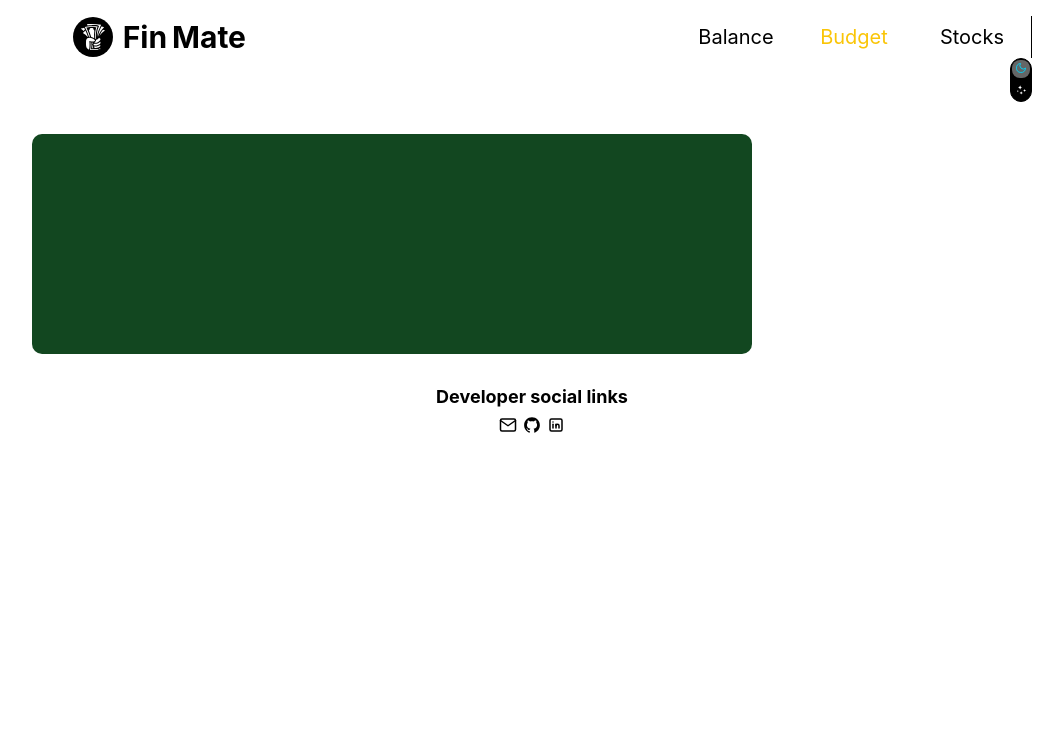
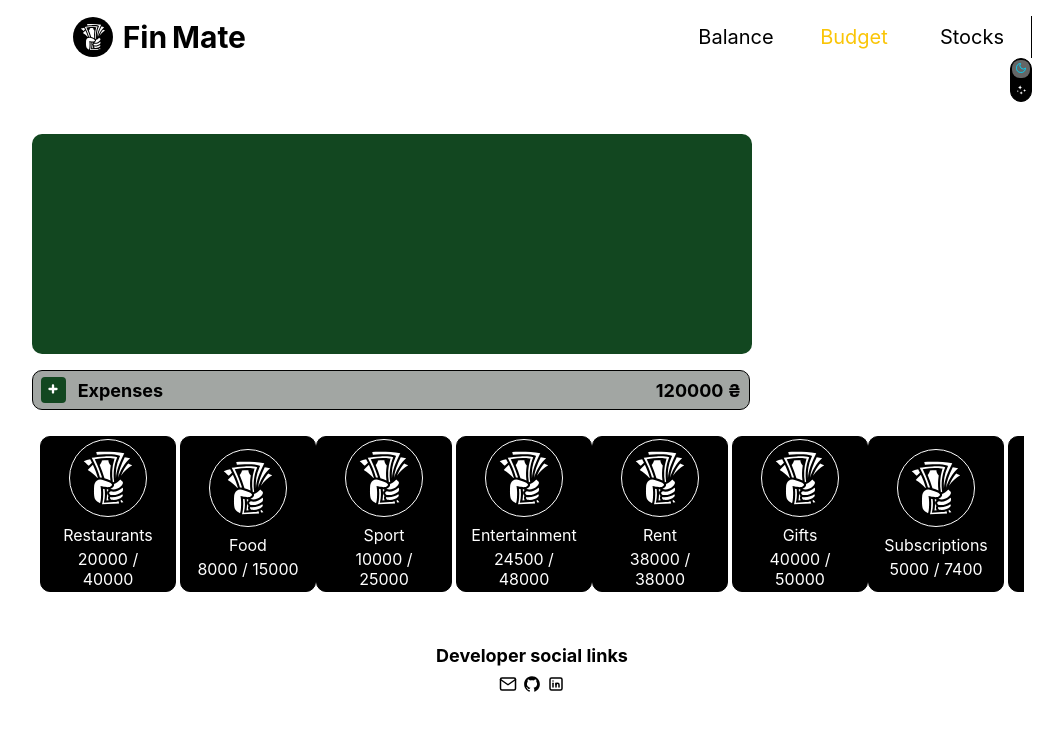
Before and after one commit to IamDorohin/finmate, a React (Create React App) app: page /finmate/budget in a window 1280 px wide. Shown: the top 730 px of the page, without its empty margins (108-1171 px from the left). Built offline with nearby package versions, Linux system fonts and the light colour scheme.

Commit message:
Started work on the Budget page

```diff
--- a/src/Components/BudgetPageComponents/ExpensesSection/ExpensesSection.jsx
+++ b/src/Components/BudgetPageComponents/ExpensesSection/ExpensesSection.jsx
@@ -1,17 +1,57 @@
+import { GiTakeMyMoney } from 'react-icons/gi';
+import { useState } from 'react';
+import { Modal } from 'Components/Common/Modal/Modal';
 import { PageContainer } from 'Components/Common/PageContainer.styled';
+import { SectionsHeader } from 'Components/Common/SectionsHeader/SectionsHeader';
+import data from 'Helpers/sectionsHeaderData.json';
+import expenses from 'Helpers/expensesData.json';
 import {
   ExpensesSectionContainer,
   FlexContainer,
   ExpensesSectionWrapper,
+  SectionListWrapper,
+  SectionList,
+  SectionItem,
+  SectionItemContent,
+  SectionItemLogo,
+  SectionItemData,
+  SectionItemDataTitle,
+  SectionItemDataAmount,
 } from './ExpensesSection.styled';
 
 export const ExpensesSection = () => {
+  const sectionHeaderData = data[3];
+  const [showModal, setShowModal] = useState(false);
+
+  const changeModalStatusHandler = () => {
+    setShowModal(!showModal);
+  };
+
   return (
     <ExpensesSectionContainer>
       <PageContainer>
+        {showModal && <Modal onClose={changeModalStatusHandler}></Modal>}
         <FlexContainer>
           <ExpensesSectionWrapper></ExpensesSectionWrapper>
         </FlexContainer>
+        <SectionsHeader data={sectionHeaderData} />
+        <SectionListWrapper>
+          <SectionList>
+            {expenses.map(({ title, amount }) => (
+              <SectionItem key={title} onClick={changeModalStatusHandler}>
+                <SectionItemContent>
+                  <SectionItemLogo>
+                    <GiTakeMyMoney color="#fff" size={'100%'} />
+                  </SectionItemLogo>
+                  <SectionItemData>
+                    <SectionItemDataTitle>{title}</SectionItemDataTitle>
+                    <SectionItemDataAmount>{amount}</SectionItemDataAmount>
+                  </SectionItemData>
+                </SectionItemContent>
+              </SectionItem>
+            ))}
+          </SectionList>
+        </SectionListWrapper>
       </PageContainer>
     </ExpensesSectionContainer>
   );
--- a/src/Components/BudgetPageComponents/ExpensesSection/ExpensesSection.styled.jsx
+++ b/src/Components/BudgetPageComponents/ExpensesSection/ExpensesSection.styled.jsx
@@ -16,6 +16,7 @@ export const ExpensesSectionWrapper = styled.div`
   justify-content: space-between;
   align-items: center;
   height: 92px;
+  margin-bottom: 16px;
   padding: 12px;
   background-color: #124720;
   border-radius: 10px;
@@ -40,3 +41,171 @@ export const ExpensesSectionWrapper = styled.div`
     height: 180px;
   }
 `;
+
+export const SectionListWrapper = styled.div`
+  margin-top: 8px;
+  padding: 2px 8px;
+  /* border: 1px solid #000; */
+  border-radius: 20px;
+`;
+
+export const SectionList = styled.ul`
+  margin: 0;
+  margin-top: 16px;
+  padding-left: 0;
+  overflow-x: scroll;
+  scroll-behavior: smooth;
+  height: 330px;
+
+  display: flex;
+  flex-direction: column;
+  flex-wrap: wrap;
+  align-content: flex-start;
+
+  ::-webkit-scrollbar {
+    background-color: #fff;
+    border-radius: 10px;
+    height: 8px;
+  }
+
+  ::-webkit-scrollbar-thumb {
+    background: #000;
+    border-radius: 10px;
+  }
+
+  @media screen and (min-width: 480px) {
+    height: 140px;
+  }
+
+  @media screen and (min-width: 769px) {
+    height: 170px;
+  }
+
+  @media screen and (min-width: 1200px) {
+    height: 175px;
+  }
+`;
+
+export const SectionItem = styled.li`
+  display: flex;
+  align-items: center;
+  justify-content: center;
+  width: 68px;
+  height: 80px;
+  margin-right: 4px;
+  margin-bottom: 12px;
+  padding: 4px;
+  border: 1px solid black;
+  border-radius: 10px;
+  list-style: none;
+  background-color: #000;
+  cursor: pointer;
+
+  :nth-last-child {
+    margin-right: 0;
+  }
+
+  :nth-child(2n) {
+    margin-right: 0px;
+  }
+
+  @media screen and (min-width: 480px) {
+    width: 90px;
+    height: 100px;
+    padding: 12px;
+  }
+
+  @media screen and (min-width: 768px) {
+    width: 110px;
+    height: 130px;
+    padding: 12px;
+  }
+
+  @media screen and (min-width: 1200px) {
+    /* width: 140px;
+    height: 160px; */
+  }
+`;
+
+export const SectionItemContent = styled.div`
+  display: inline-flex;
+  display: flex;
+  justify-content: center;
+  align-items: center;
+  /* flex-wrap: wrap; */
+  flex-direction: column;
+`;
+
+export const SectionItemLogo = styled.div`
+  height: 16px;
+  width: 16px;
+  margin-bottom: 8px;
+  padding: 8px;
+  border: 1px solid #fff;
+  border-radius: 50%;
+
+  @media screen and (min-width: 480px) {
+    height: 40px;
+    width: 40px;
+  }
+
+  @media screen and (min-width: 768px) {
+    height: 60px;
+    width: 60px;
+  }
+
+  @media screen and (min-width: 1200px) {
+    /* width: 70px;
+    height: 70px;
+    margin-bottom: 18px; */
+  }
+`;
+
+export const SectionItemData = styled.div`
+  margin: 0;
+  padding-left: 2px;
+  display: contents;
+
+  @media screen and (min-width: 480px) {
+    margin-top: 18px;
+  }
+`;
+
+export const SectionItemDataTitle = styled.p`
+  margin: 0;
+  margin-bottom: 4px;
+  font-size: 8px;
+  text-align: center;
+  color: #fff;
+
+  @media screen and (min-width: 480px) {
+    font-size: 12px;
+  }
+
+  @media screen and (min-width: 768px) {
+    font-size: 14px;
+  }
+
+  @media screen and (min-width: 1200px) {
+    font-size: 16px;
+  }
+`;
+
+export const SectionItemDataAmount = styled.p`
+  margin: 0;
+  font-size: 8px;
+  text-align: center;
+  color: #fff;
+
+  @media screen and (min-width: 480px) {
+    font-size: 12px;
+  }
+
+  @media screen and (min-width: 768px) {
+    font-size: 14px;
+  }
+
+  @media screen and (min-width: 1200px) {
+    font-size: 16px;
+  }
+`;
--- /dev/null
+++ b/src/Helpers/expensesData.json
@@ -0,0 +1,14 @@
+[
+  { "title": "Restaurants", "amount": "20000 / 40000" },
+  { "title": "Food", "amount": "8000 / 15000" },
+  { "title": "Sport", "amount": "10000 / 25000" },
+  { "title": "Entertainment", "amount": "24500 / 48000" },
+  { "title": "Rent", "amount": "38000 / 38000" },
+  { "title": "Gifts", "amount": "40000 / 50000" },
+  { "title": "Subscriptions", "amount": "5000 / 7400" },
+  { "title": "Travels", "amount": "120000 / 150000" },
+  { "title": "Stocks", "amount": "42700 / 50000" },
+  { "title": "Car", "amount": "28000 / 40000" },
+  { "title": "Health", "amount": "20000 / 40000" },
+  { "title": "Clothes", "amount": "33000 / 40000" }
+]
--- a/src/Helpers/sectionsHeaderData.json
+++ b/src/Helpers/sectionsHeaderData.json
@@ -1,5 +1,6 @@
 [
   { "title": "Payment accounts", "amount": 600000 },
   { "title": "Investments", "amount": 7000000 },
-  { "title": "Debts", "amount": 330000 }
+  { "title": "Debts", "amount": 330000 },
+  { "title": "Expenses", "amount": 120000 }
 ]
```
